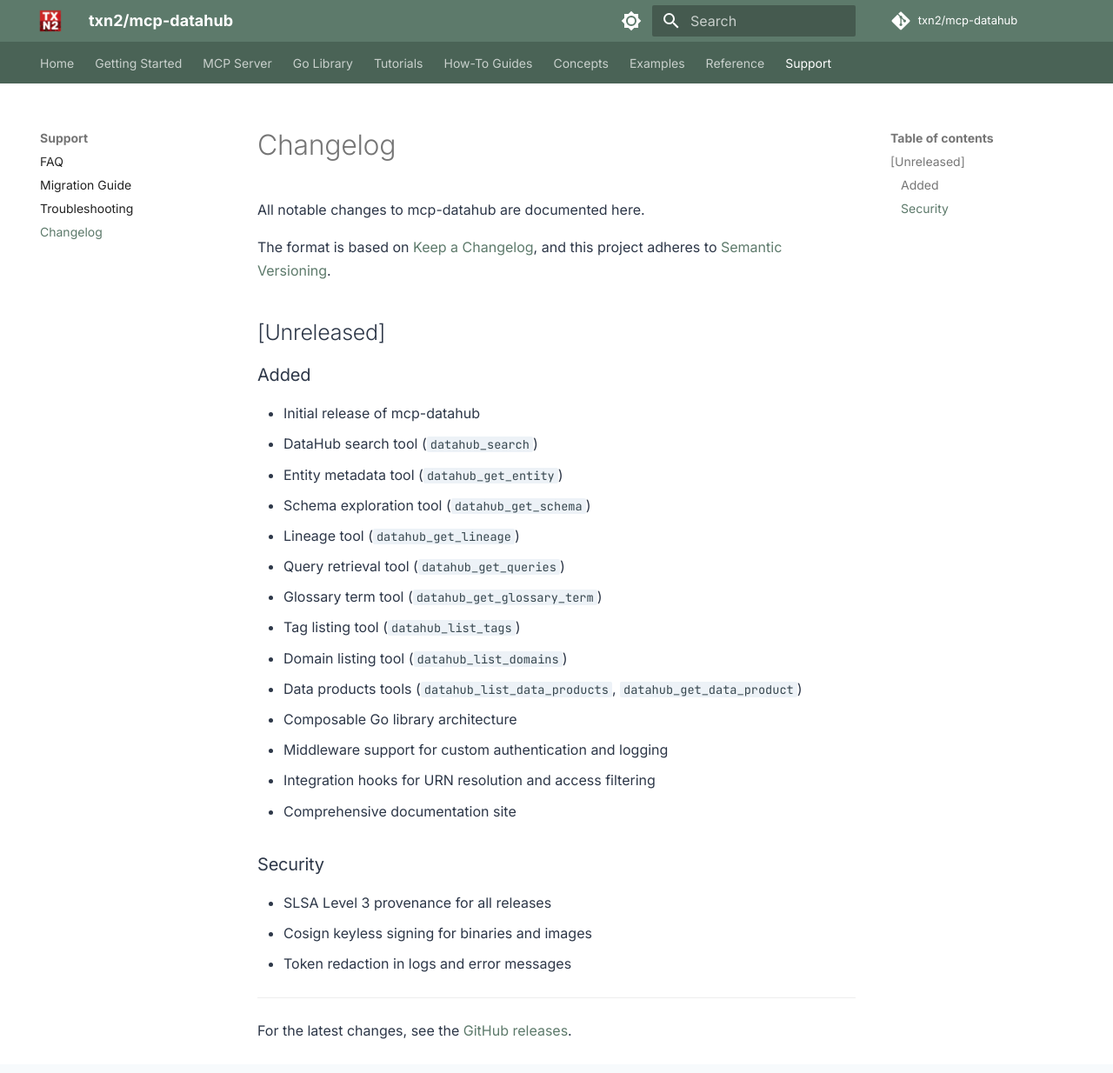
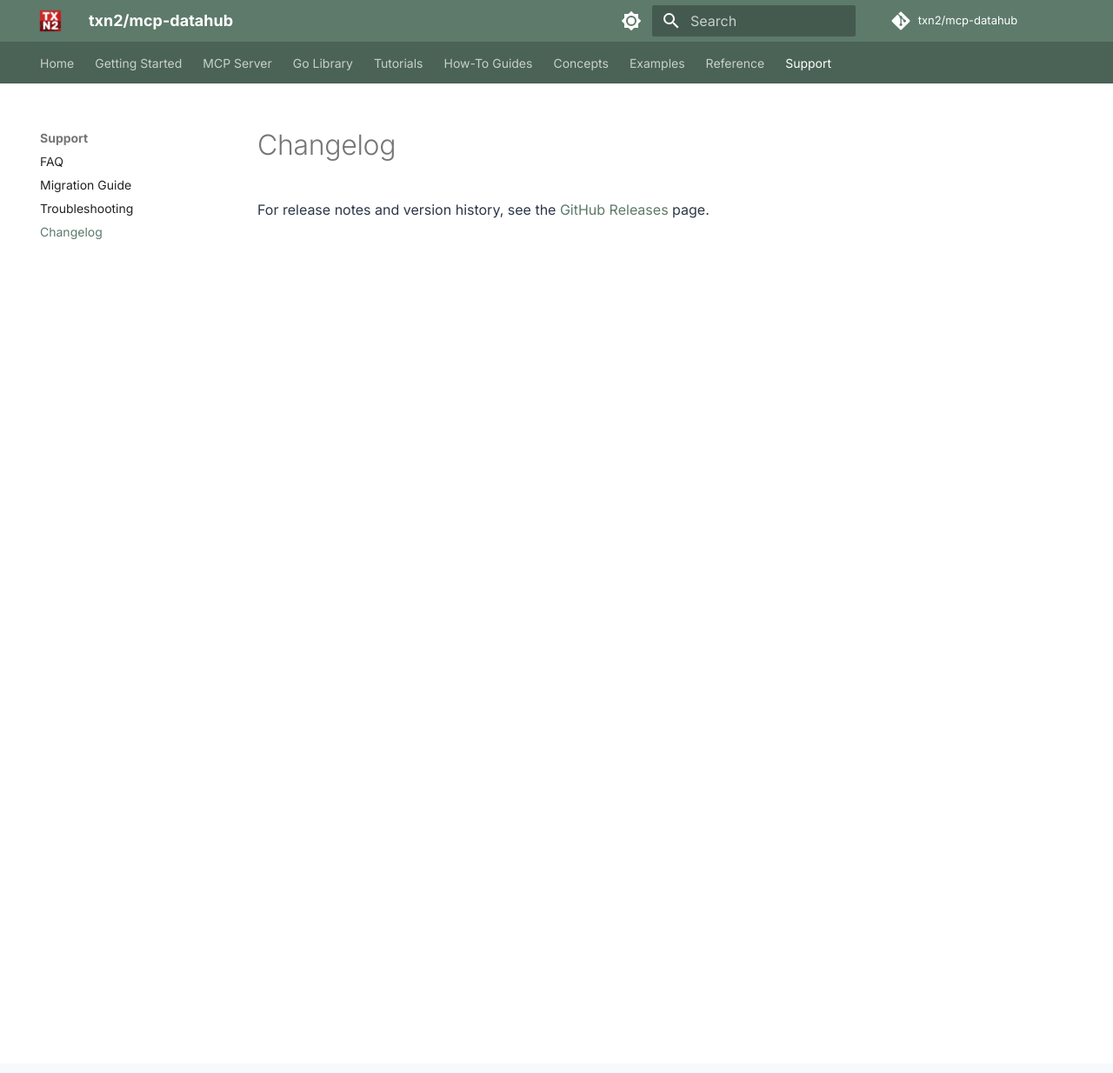
Before and after one commit to txn2/mcp-datahub, an MkDocs documentation site: the page built from docs/support/changelog.md, in a window 1280 px wide and 1269 px high. Shown: the top 1234 px of the window at 87% size. Built offline with MkDocs 1.6.1 and Material for MkDocs 9.7.7, drawn with Linux system fonts in a browser that asks for light colours; comment, search, counter and statistics services are not loaded.

Commit message:
Simplify changelog by removing detailed entries; direct users to GitHub Releases for version history.

```diff
--- a/docs/support/changelog.md
+++ b/docs/support/changelog.md
@@ -1,33 +1,3 @@
 # Changelog
 
-All notable changes to mcp-datahub are documented here.
-
-The format is based on [Keep a Changelog](https://keepachangelog.com/en/1.0.0/),
-and this project adheres to [Semantic Versioning](https://semver.org/spec/v2.0.0.html).
-
-## [Unreleased]
-
-### Added
-- Initial release of mcp-datahub
-- DataHub search tool (`datahub_search`)
-- Entity metadata tool (`datahub_get_entity`)
-- Schema exploration tool (`datahub_get_schema`)
-- Lineage tool (`datahub_get_lineage`)
-- Query retrieval tool (`datahub_get_queries`)
-- Glossary term tool (`datahub_get_glossary_term`)
-- Tag listing tool (`datahub_list_tags`)
-- Domain listing tool (`datahub_list_domains`)
-- Data products tools (`datahub_list_data_products`, `datahub_get_data_product`)
-- Composable Go library architecture
-- Middleware support for custom authentication and logging
-- Integration hooks for URN resolution and access filtering
-- Comprehensive documentation site
-
-### Security
-- SLSA Level 3 provenance for all releases
-- Cosign keyless signing for binaries and images
-- Token redaction in logs and error messages
-
----
-
-For the latest changes, see the [GitHub releases](https://github.com/txn2/mcp-datahub/releases).
+For release notes and version history, see the [GitHub Releases](https://github.com/txn2/mcp-datahub/releases) page.
```
